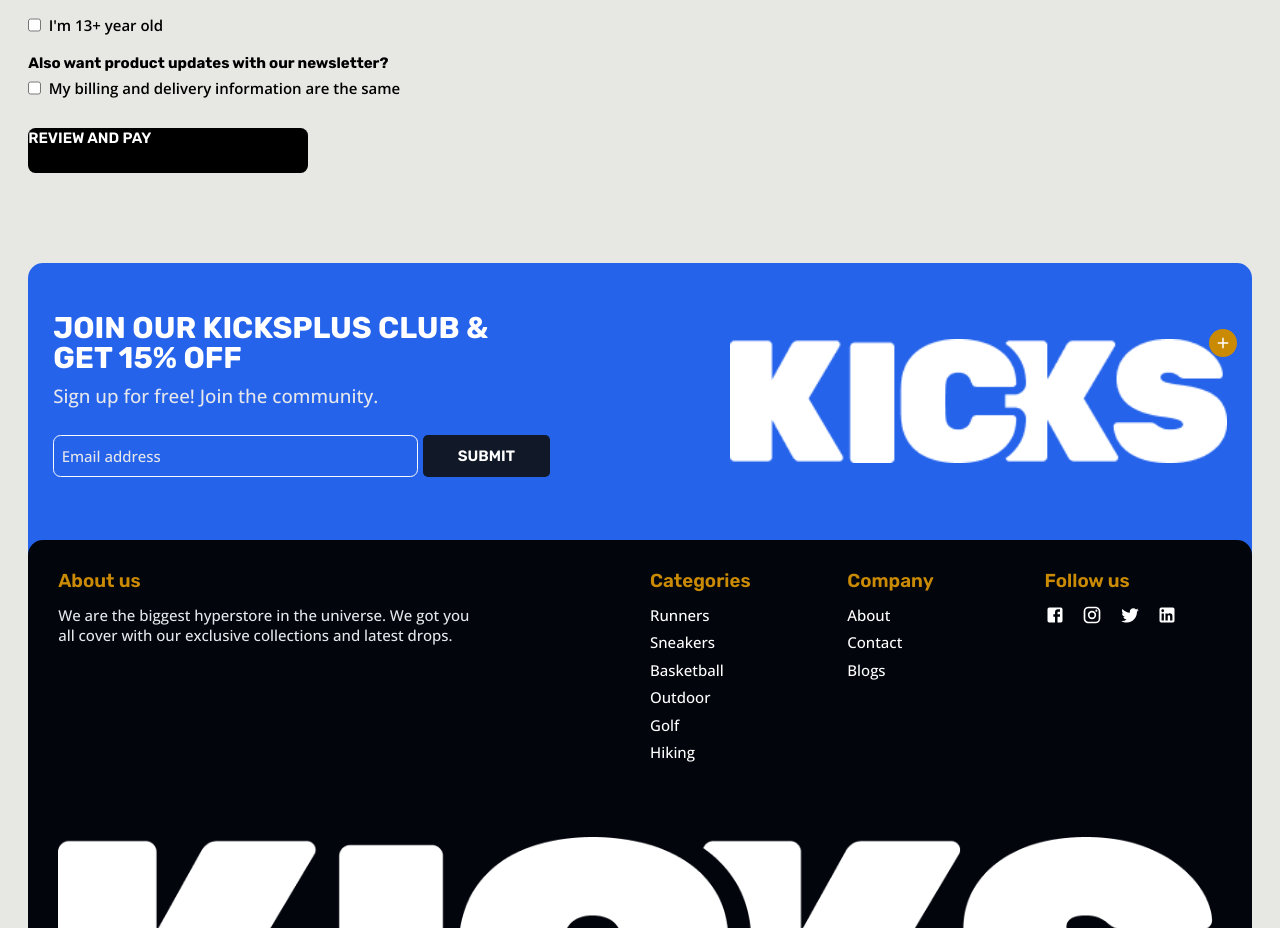
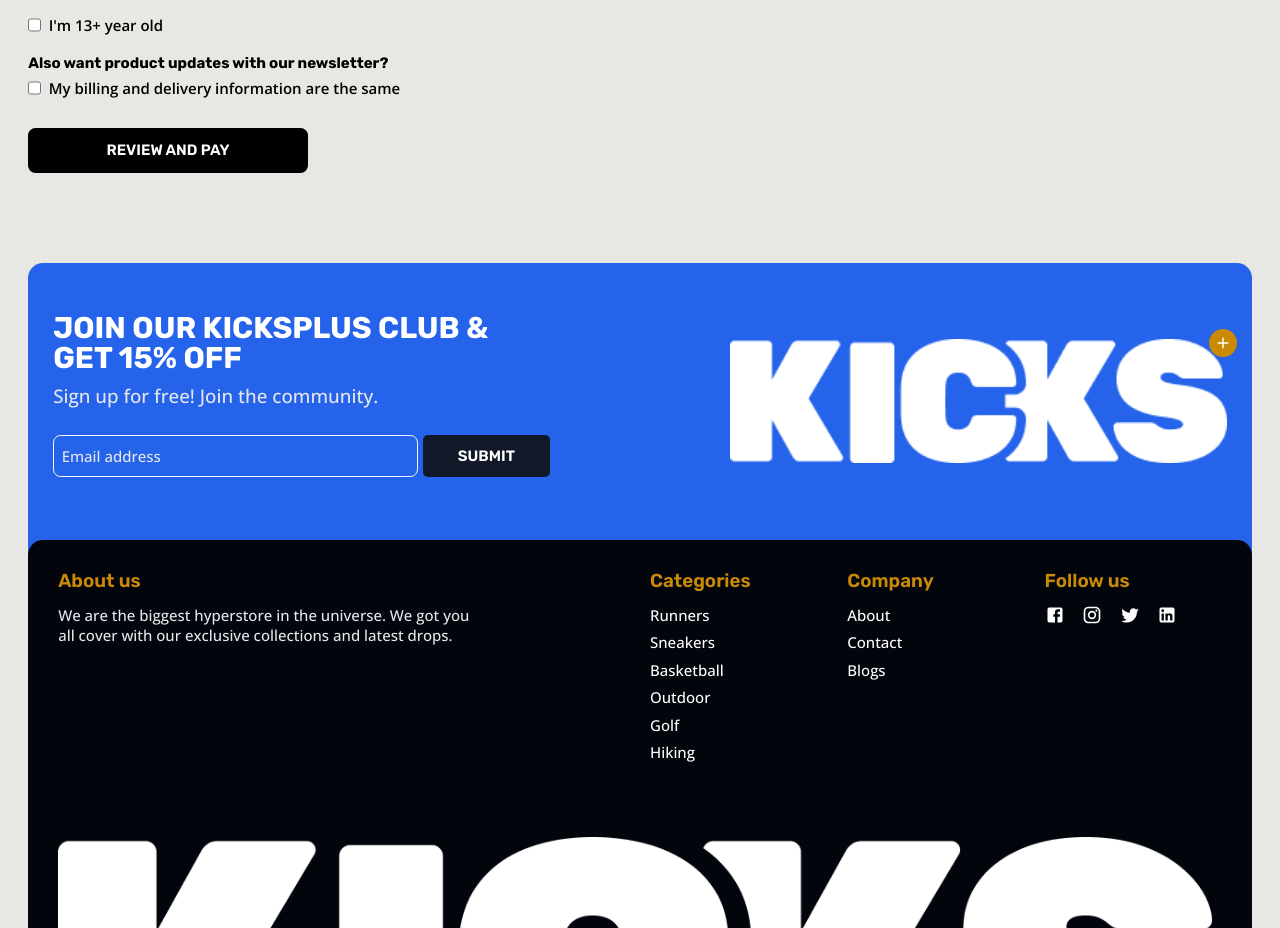
Before and after one commit to Jo-shua09/kicks-e-commerce, a React (Vite) app in the folder kicks/: page /checkout in a window 1280 px wide. Shown: the part 782-1710 px from the top of the page. Built offline with nearby package versions, Linux system fonts and the light colour scheme.

Commit message:
starting a new page the login and sign up page respectively

```diff
--- a/kicks/src/components/cart/CartItems.jsx
+++ b/kicks/src/components/cart/CartItems.jsx
@@ -90,7 +90,7 @@ const CartItems = () => {
 
   return (
     <div className="section !pt-0">
-      <div className="flex items-center gap-8 justify-between flex-wrap w-full h-full">
+      <div className="flex gap-8 justify-between flex-wrap w-full h-full">
         <div className="w-full md:flex-[2] bg-white p-4 rounded-xl">
           <div className="space-y-6">
             <div className="border-b pb-4">
@@ -191,9 +191,12 @@ const CartItems = () => {
 
         <div className="w-full md:flex-1 p-4 rounded-xl sm:bg-transparent bg-white">
           <h2 className="text-3xl font-bold font-Rubik">Order Summary</h2>
+          <div className="">
             <div className="w-full mt-5 h-full flex flex-col gap-y-5">
               <div className="flex justify-between font-semibold">
-              <div className="text-2xl uppercase">{cartItems.length} Items</div>
+                <div className="text-2xl uppercase">
+                  {cartItems.length} Items
+                </div>
                 <div className="text-blue-600 text-2xl font-Rubik">
                   $
                   {cartItems
@@ -261,6 +264,7 @@ const CartItems = () => {
           </div>
         </div>
       </div>
+    </div>
   );
 };
 
--- a/kicks/src/components/cart/CheckOut.jsx
+++ b/kicks/src/components/cart/CheckOut.jsx
@@ -212,7 +212,7 @@ const CheckOut = () => {
                 </div>
 
                 <div className="mt-12">
-                  <button className="lg:w-[35%] hover:scale-95 hidden sm:flex duration-200 transition-all bg-black uppercase font-semibold font-Rubik sm:w-3/4 w-full sm:h-[4.5rem] h-[5rem] text-white rounded-xl text-2xl">
+                  <button className="lg:w-[35%] hover:scale-95 hidden sm:block duration-200 transition-all bg-black uppercase font-semibold font-Rubik sm:w-3/4 w-full sm:h-[4.5rem] h-[5rem] text-white rounded-xl text-2xl">
                     review and pay
                   </button>
                   <button className="lg:w-[35%] sm:hidden mt-2 flex justify-between items-center px-4 hover:scale-95 duration-200 transition-all bg-black uppercase font-semibold font-Rubik sm:w-3/4 w-full sm:h-[4.5rem] h-[5rem] text-white rounded-xl text-2xl">
@@ -220,6 +220,7 @@ const CheckOut = () => {
                   </button>
                 </div>
               </div>
+
 
               {/* Order Summary Section */}
               <div className="w-full sm:flex-[2]">
```
Lines whose indentation alone changed are shown as unchanged.
